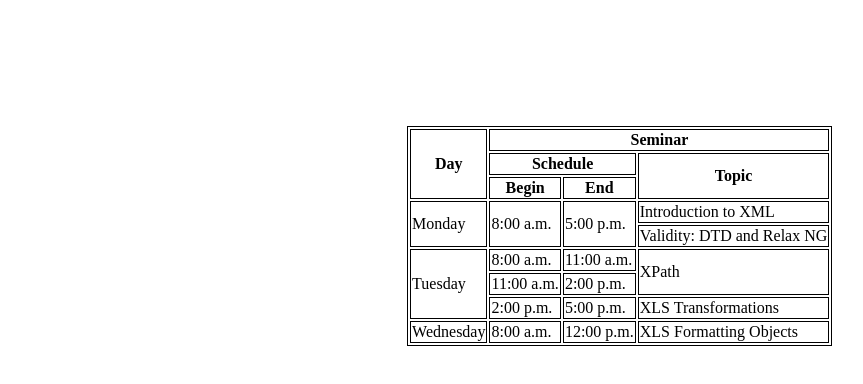
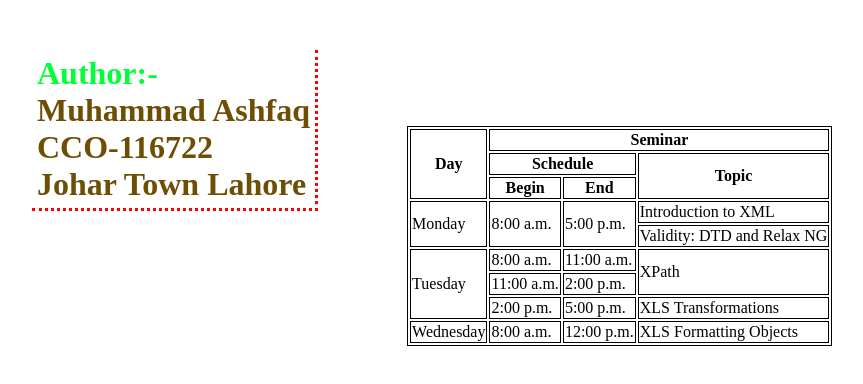
Before and after one commit to Ashfaq-Japsal/HTML-Assignment-4-3-, a plain HTML site: page index.html in a window 1280 px wide. Shown: the whole page, without its empty margins (18-881 px from the left). Drawn offline with Linux system fonts and the light colour scheme.

Commit message:
html 4th

```diff
--- a/index.css
+++ b/index.css
@@ -1,4 +1,19 @@
 
+.intro {
+    position: absolute;
+    top: 50px;
+    left: 50px;
+    color: rgb(110, 77, 4);
+    font-size: xx-large;
+    font-weight: bold;
+    border-bottom: 3px dotted red;
+    border-right: 3px dotted red;
+    padding: 5px;
+}
+
+.Author {
+    color: rgb(0, 255, 55);
+}
 
 table,th,td {
     border: 1px solid;
--- a/index.html
+++ b/index.html
@@ -7,6 +7,9 @@
     <link rel="stylesheet" href="index.css">
 </head>
 <body>
+
+    <div class="intro"><span class="Author">Author:-</span><br>Muhammad Ashfaq <br>CCO-116722 <br>Johar Town Lahore
+    </div>
 
     <table>
 
```
